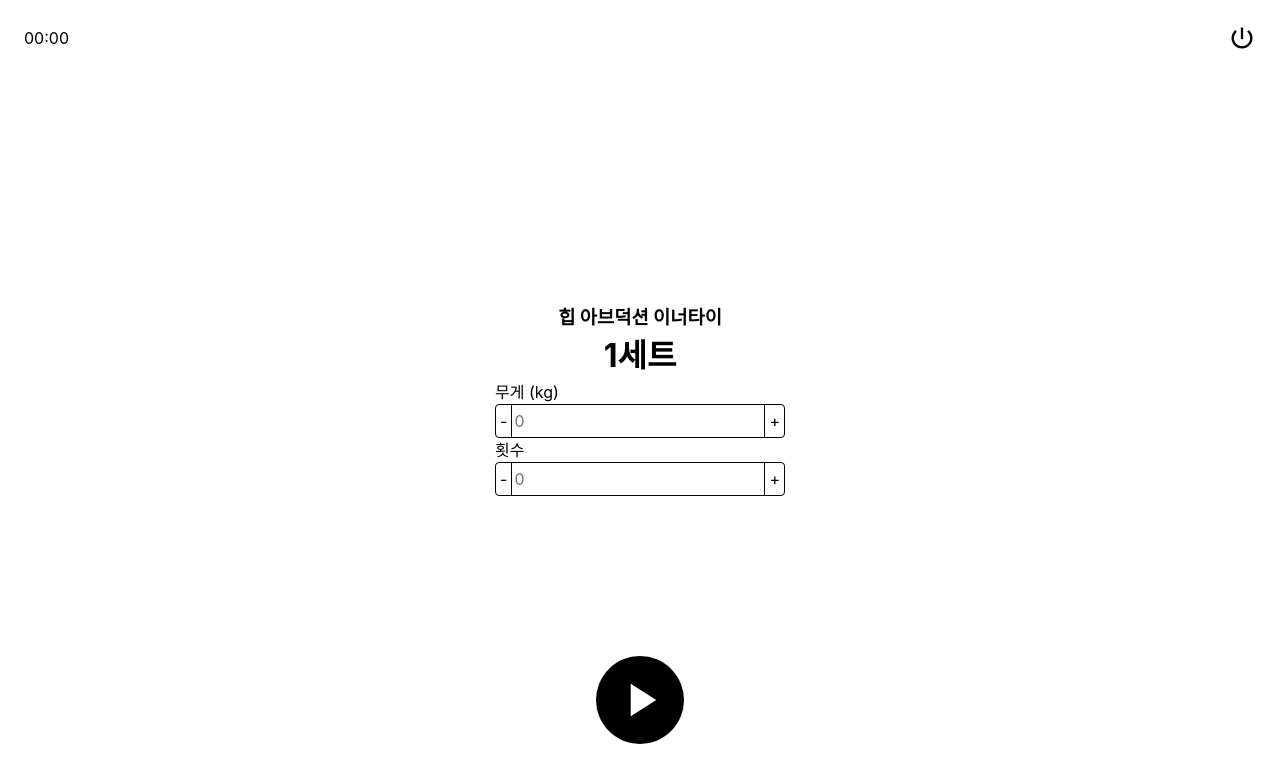
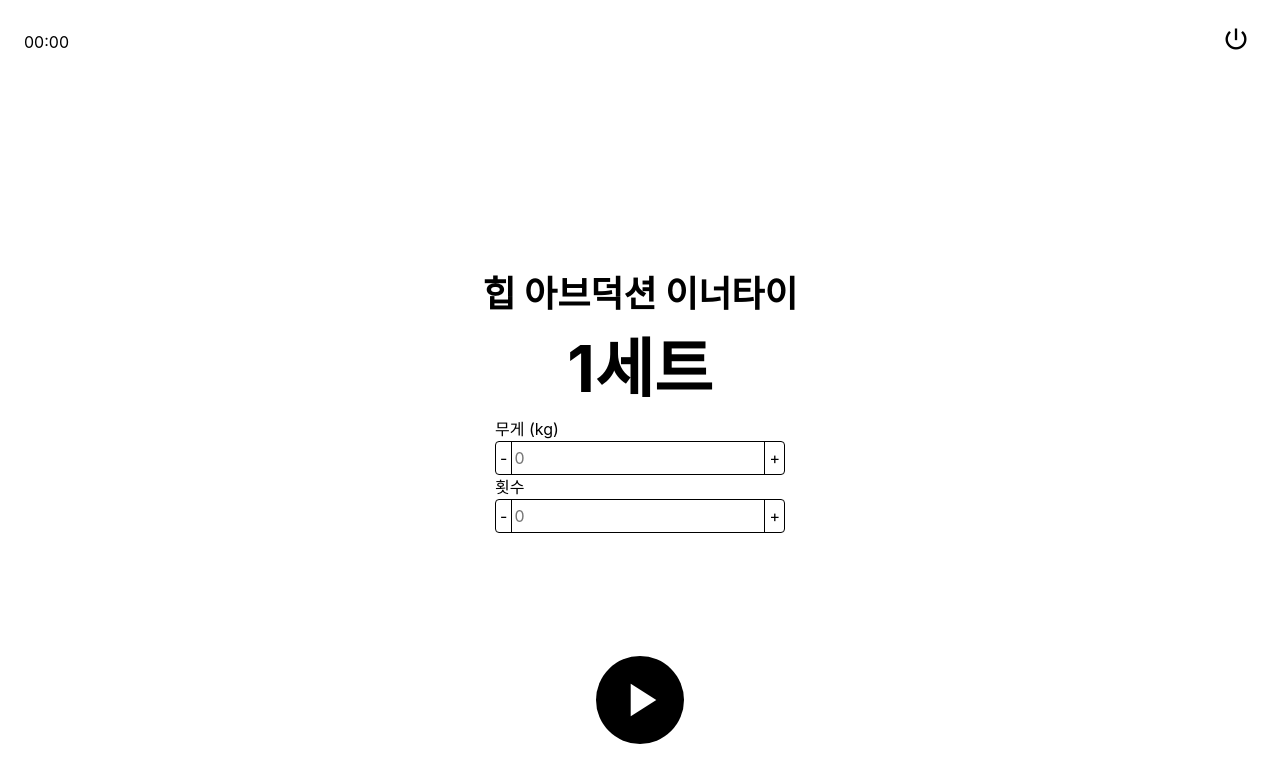
Before and after one commit to realsnoopso/HealthRoutine_Front, a Next.js app: page /doing in a window 1280 px wide. Shown: the top 782 px of the page. Built offline with nearby package versions, Linux system fonts and the light colour scheme; a web font is replaced by a local one.

Commit message:
Add Ready template to index

```diff
--- a/src/components/organisms/Navbar.tsx
+++ b/src/components/organisms/Navbar.tsx
@@ -1,13 +1,17 @@
 import styled from '@emotion/styled';
 import theme from '@src/styles/theme';
+import { useRouter } from 'next/router';
 
 interface Navbar {}
 
 export function Navbar(props: Navbar) {
+  const router = useRouter();
   return (
     <StyledRoot>
       <span className="timer">00:00</span>
-      <span className="material-icons">power_settings_new</span>
+      <button onClick={() => router.push('/')}>
+        <span className="material-icons">power_settings_new</span>
+      </button>
     </StyledRoot>
   );
 }
--- a/src/styles/globalStyles.tsx
+++ b/src/styles/globalStyles.tsx
@@ -46,6 +46,7 @@ export const globalStyles = css`
   select {
     font: inherit;
     border: none;
+    background: none;
   }
 
   p,
@@ -58,6 +59,14 @@ export const globalStyles = css`
     overflow-wrap: break-word;
   }
 
+  h1 {
+    font-size: 64px;
+  }
+
+  h3 {
+    font-size: 36px;
+  }
+
   #root,
   #__next {
     isolation: isolate;
```
Also changed, not shown: src/components/templates/Ready.tsx (added, +22 -0 lines), src/pages/index.tsx (+7 -3 lines).
